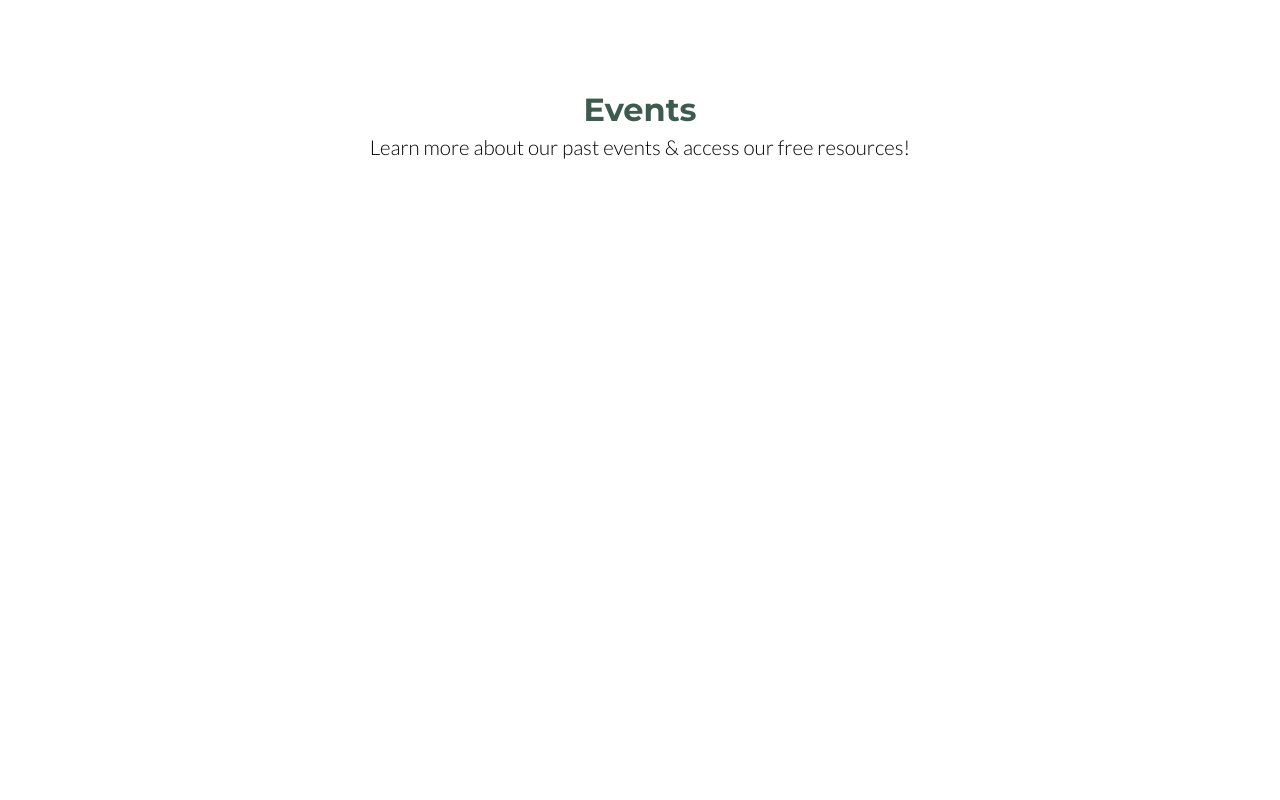
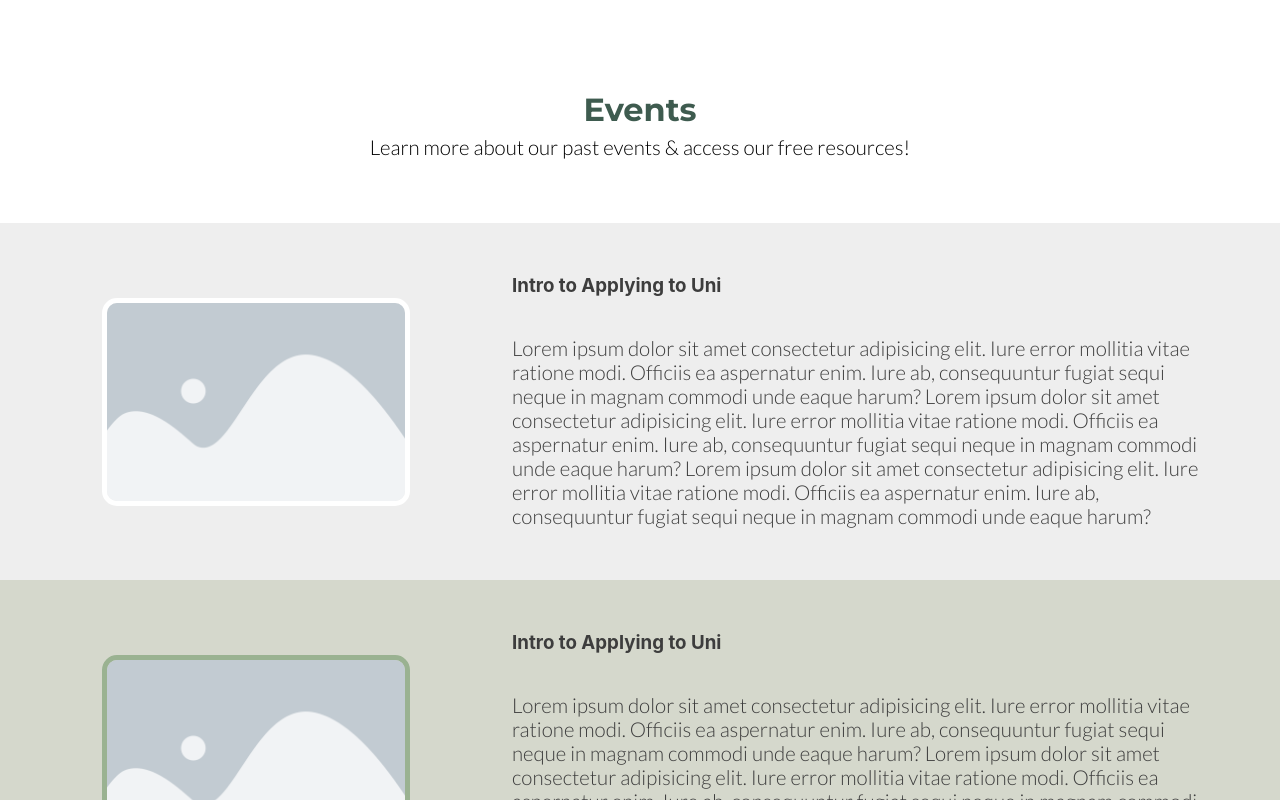
Before and after one commit to SaqifAbrar/glm-website-nextjs, a Next.js app: page /events in a window 1280 px wide. Shown: the top 800 px of the page. Built offline with nearby package versions, Linux system fonts and the light colour scheme.

Commit message:
added events mapping and styling

```diff
--- a/modules/events/eventCard.jsx
+++ b/modules/events/eventCard.jsx
@@ -0,0 +1,39 @@
+import React from "react";
+import styles from "./eventCard.module.scss";
+
+export default function eventCard({ event }) {
+	const { id, image, imageAlt, name, eventDate, description, link } = event;
+	const colorSet = id % 2 == 0 ? "even" : "odd";
+	return (
+		<>
+			<div className={`${styles.eventCardContainer} ${colorSet}`}>
+				<div className={styles.eventCardWrapper}>
+					<div className={`${styles.eventImg} eventImage`}>
+						<img src={`/images/${image}`} alt={imageAlt} />
+					</div>
+					<div className={styles.eventInfo}>
+						<h3>{name}</h3>
+						<p>{description}</p>
+					</div>
+				</div>
+			</div>
+			<style jsx>{`
+				.odd {
+					background-color: #eeeeee;
+				}
+
+				.odd .eventImage img {
+					border-color: #ffffff;
+				}
+
+				.even {
+					background-color: #d5d8cc;
+				}
+
+				.even .eventImage img {
+					border-color: #9ab291;
+				}
+			`}</style>
+		</>
+	);
+}
--- a/modules/events/eventCard.module.scss
+++ b/modules/events/eventCard.module.scss
@@ -0,0 +1,27 @@
+.eventCardWrapper {
+	display: flex;
+	flex-direction: row;
+	color: $dark-grey;
+}
+
+.eventImg {
+	width: 40%;
+	display: flex;
+	justify-content: center;
+	align-items: center;
+
+	img {
+		width: 60%;
+		height: auto;
+		border: solid;
+		border-width: 5px;
+		border-radius: 15px;
+	}
+}
+
+.eventInfo {
+	width: 60%;
+	padding: 2.5% 5% 2.5% 0;
+	display: flex;
+	flex-direction: column;
+}
--- a/modules/events/eventSection.jsx
+++ b/modules/events/eventSection.jsx
@@ -0,0 +1,14 @@
+import React from "react";
+import EventCard from "./eventCard";
+import Events from "./events.json";
+import styles from "./eventSection.module.scss";
+
+export default function eventSection() {
+	return (
+		<div className={styles.eventsContainer}>
+			{Events.map((event) => {
+				return <EventCard key={event.id} event={event} />;
+			})}
+		</div>
+	);
+}
--- a/modules/events/eventSection.module.scss
+++ b/modules/events/eventSection.module.scss
@@ -0,0 +1,3 @@
+.eventsContainer {
+	margin: 5% 0;
+}
--- /dev/null
+++ b/modules/events/events.json
@@ -0,0 +1,68 @@
+[
+	{
+		"id": 1,
+		"name": "Intro to Applying to Uni",
+		"eventDate": "2020-30-01T14:30:00",
+		"publishDate": "",
+		"authors": [],
+		"image": "landscape-image-placeholder.png",
+		"imageAlt": "",
+		"description": "Lorem ipsum dolor sit amet consectetur adipisicing elit. Iure error mollitia vitae ratione modi. Officiis ea aspernatur enim. Iure ab, consequuntur fugiat sequi neque in magnam commodi unde eaque harum? Lorem ipsum dolor sit amet consectetur adipisicing elit. Iure error mollitia vitae ratione modi. Officiis ea aspernatur enim. Iure ab, consequuntur fugiat sequi neque in magnam commodi unde eaque harum? Lorem ipsum dolor sit amet consectetur adipisicing elit. Iure error mollitia vitae ratione modi. Officiis ea aspernatur enim. Iure ab, consequuntur fugiat sequi neque in magnam commodi unde eaque harum?",
+		"links": []
+	},
+	{
+		"id": 2,
+		"name": "Intro to Applying to Uni",
+		"eventDate": "2020-30-01T14:30:00",
+		"publishDate": "",
+		"authors": [],
+		"image": "landscape-image-placeholder.png",
+		"imageAlt": "",
+		"description": "Lorem ipsum dolor sit amet consectetur adipisicing elit. Iure error mollitia vitae ratione modi. Officiis ea aspernatur enim. Iure ab, consequuntur fugiat sequi neque in magnam commodi unde eaque harum? Lorem ipsum dolor sit amet consectetur adipisicing elit. Iure error mollitia vitae ratione modi. Officiis ea aspernatur enim. Iure ab, consequuntur fugiat sequi neque in magnam commodi unde eaque harum? Lorem ipsum dolor sit amet consectetur adipisicing elit. Iure error mollitia vitae ratione modi. Officiis ea aspernatur enim. Iure ab, consequuntur fugiat sequi neque in magnam commodi unde eaque harum?",
+		"links": []
+	},
+	{
+		"id": 3,
+		"name": "Intro to Applying to Uni",
+		"eventDate": "2020-30-01T14:30:00",
+		"publishDate": "",
+		"authors": [],
+		"image": "landscape-image-placeholder.png",
+		"imageAlt": "",
+		"description": "Lorem ipsum dolor sit amet consectetur adipisicing elit. Iure error mollitia vitae ratione modi. Officiis ea aspernatur enim. Iure ab, consequuntur fugiat sequi neque in magnam commodi unde eaque harum? Lorem ipsum dolor sit amet consectetur adipisicing elit. Iure error mollitia vitae ratione modi. Officiis ea aspernatur enim. Iure ab, consequuntur fugiat sequi neque in magnam commodi unde eaque harum? Lorem ipsum dolor sit amet consectetur adipisicing elit. Iure error mollitia vitae ratione modi. Officiis ea aspernatur enim. Iure ab, consequuntur fugiat sequi neque in magnam commodi unde eaque harum?",
+		"links": []
+	},
+	{
+		"id": 4,
+		"name": "Intro to Applying to Uni",
+		"eventDate": "2020-30-01T14:30:00",
+		"publishDate": "",
+		"authors": [],
+		"image": "landscape-image-placeholder.png",
+		"imageAlt": "",
+		"description": "Lorem ipsum dolor sit amet consectetur adipisicing elit. Iure error mollitia vitae ratione modi. Officiis ea aspernatur enim. Iure ab, consequuntur fugiat sequi neque in magnam commodi unde eaque harum? Lorem ipsum dolor sit amet consectetur adipisicing elit. Iure error mollitia vitae ratione modi. Officiis ea aspernatur enim. Iure ab, consequuntur fugiat sequi neque in magnam commodi unde eaque harum? Lorem ipsum dolor sit amet consectetur adipisicing elit. Iure error mollitia vitae ratione modi. Officiis ea aspernatur enim. Iure ab, consequuntur fugiat sequi neque in magnam commodi unde eaque harum?",
+		"links": []
+	},
+	{
+		"id": 5,
+		"name": "Intro to Applying to Uni",
+		"eventDate": "2020-30-01T14:30:00",
+		"publishDate": "",
+		"authors": [],
+		"image": "landscape-image-placeholder.png",
+		"imageAlt": "",
+		"description": "Lorem ipsum dolor sit amet consectetur adipisicing elit. Iure error mollitia vitae ratione modi. Officiis ea aspernatur enim. Iure ab, consequuntur fugiat sequi neque in magnam commodi unde eaque harum? Lorem ipsum dolor sit amet consectetur adipisicing elit. Iure error mollitia vitae ratione modi. Officiis ea aspernatur enim. Iure ab, consequuntur fugiat sequi neque in magnam commodi unde eaque harum? Lorem ipsum dolor sit amet consectetur adipisicing elit. Iure error mollitia vitae ratione modi. Officiis ea aspernatur enim. Iure ab, consequuntur fugiat sequi neque in magnam commodi unde eaque harum?",
+		"links": []
+	},
+	{
+		"id": 6,
+		"name": "Intro to Applying to Uni",
+		"eventDate": "2020-30-01T14:30:00",
+		"publishDate": "",
+		"authors": [],
+		"image": "landscape-image-placeholder.png",
+		"imageAlt": "",
+		"description": "Lorem ipsum dolor sit amet consectetur adipisicing elit. Iure error mollitia vitae ratione modi. Officiis ea aspernatur enim. Iure ab, consequuntur fugiat sequi neque in magnam commodi unde eaque harum? Lorem ipsum dolor sit amet consectetur adipisicing elit. Iure error mollitia vitae ratione modi. Officiis ea aspernatur enim. Iure ab, consequuntur fugiat sequi neque in magnam commodi unde eaque harum? Lorem ipsum dolor sit amet consectetur adipisicing elit. Iure error mollitia vitae ratione modi. Officiis ea aspernatur enim. Iure ab, consequuntur fugiat sequi neque in magnam commodi unde eaque harum?",
+		"links": []
+	}
+]
--- a/pages/events/index.js
+++ b/pages/events/index.js
@@ -1,10 +1,18 @@
 import React from "react";
+import Head from "next/head";
 import Header from "../../modules/events/header";
+import EventSection from "../../modules/events/eventSection";
 
 export default function index() {
 	return (
 		<div>
+			<Head>
+				<title>Events | Green Light Mentorship</title>
+				<meta name='description' content='Generated by create next app' />
+			</Head>
+
 			<Header />
+			<EventSection />
 		</div>
 	);
 }
--- a/styles/variables.scss
+++ b/styles/variables.scss
@@ -4,6 +4,7 @@ $darkest-green: #2e4541;
 $dark-green: #3e5b4f;
 $mid-green: #5d8465;
 $light-green: #9ab291;
+$dark-grey: #3d3d3d;
 $light-grey: #d5d8cc;
 
 $main-header-font: "Montserrat", sans-serif;
```
Also changed, not shown: common/components/socialIcons.module.css (deleted, +0 -10 lines), public/images/landscape-image-placeholder.png (added).
